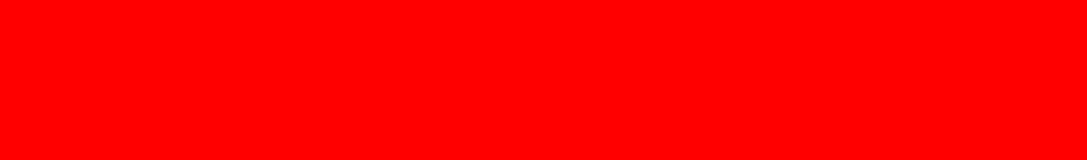
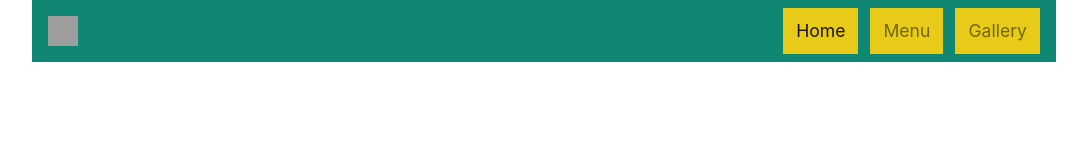
Before and after one commit to kylewensman/CITPT-417_Advweb_Midterm_Milestone_1, a website: page src/index.html in a window 1280 px wide. Shown: the whole page, without its empty margins (96-1183 px from the left). Drawn offline with Linux system fonts and the light colour scheme; grey boxes are pictures that could not be loaded.

Commit message:
Navigation

```diff
--- a/src/index.html
+++ b/src/index.html
@@ -7,8 +7,37 @@
         <link rel="stylesheet" href="/css/bootstrap.css">
         <link rel="stylesheet" href="/css/styles.css">
     </head>
+    <body>
+        <header>
+            <nav class="navbar navbar-expand-lg navbar-light">
+                <a class="navbar-brand" href="index.html">
+                    <img src="https://getbootstrap.com/docs/4.4/assets/brand/bootstrap-solid.svg" width="30" height="30" class="d-inline-block align-top" alt="">
+                </a>
+                <button class="navbar-toggler" type="button" data-toggle="collapse" data-target="#navbarSupportedContent" aria-controls="navbarSupportedContent" aria-expanded="false" aria-label="Toggle navigation">
+                  <span class="navbar-toggler-icon"></span>
+                </button>
 
-    <body>
+                <div class="collapse navbar-collapse" id="navbarSupportedContent">
+                  <ul class="navbar-nav ml-auto">
+                    <li class="nav-item active">
+                      <a class="nav-link" href="#">Home <span class="sr-only">(current)</span></a>
+                    </li>
+                    <li class="nav-item">
+                      <a class="nav-link" href="#">Menu</a>
+                    </li>
+                    <li class="nav-item">
+                        <a class="nav-link" href="#">Gallery</a>
+                    </li>
+                  </ul>
+                </div>
+              </nav>
+        </header>
+        <main>
+
+        </main>
+        <footer>
+
+        </footer>
         <script src="/js/jquery.min.js"></script>
         <script src="/js/popper.min.js"></script>
         <script src="/js/bootstrap.min.js"></script>
--- a/src/scss/styles.scss
+++ b/src/scss/styles.scss
@@ -1,5 +1,13 @@
-$bg-color: red;
-
 body {
-    background: $bg-color;
+  width: 80%;
+  margin: 0 auto;
 }
+.navbar{
+  background-color: #108773;
+}
+.nav-item{
+  background-color: #E8CB18;
+  padding: 2px 5px 2px 5px;
+  margin-left: 12px;
+  font-size: 1.1em;
+}
```
Also changed, not shown: src/css/styles.css.
